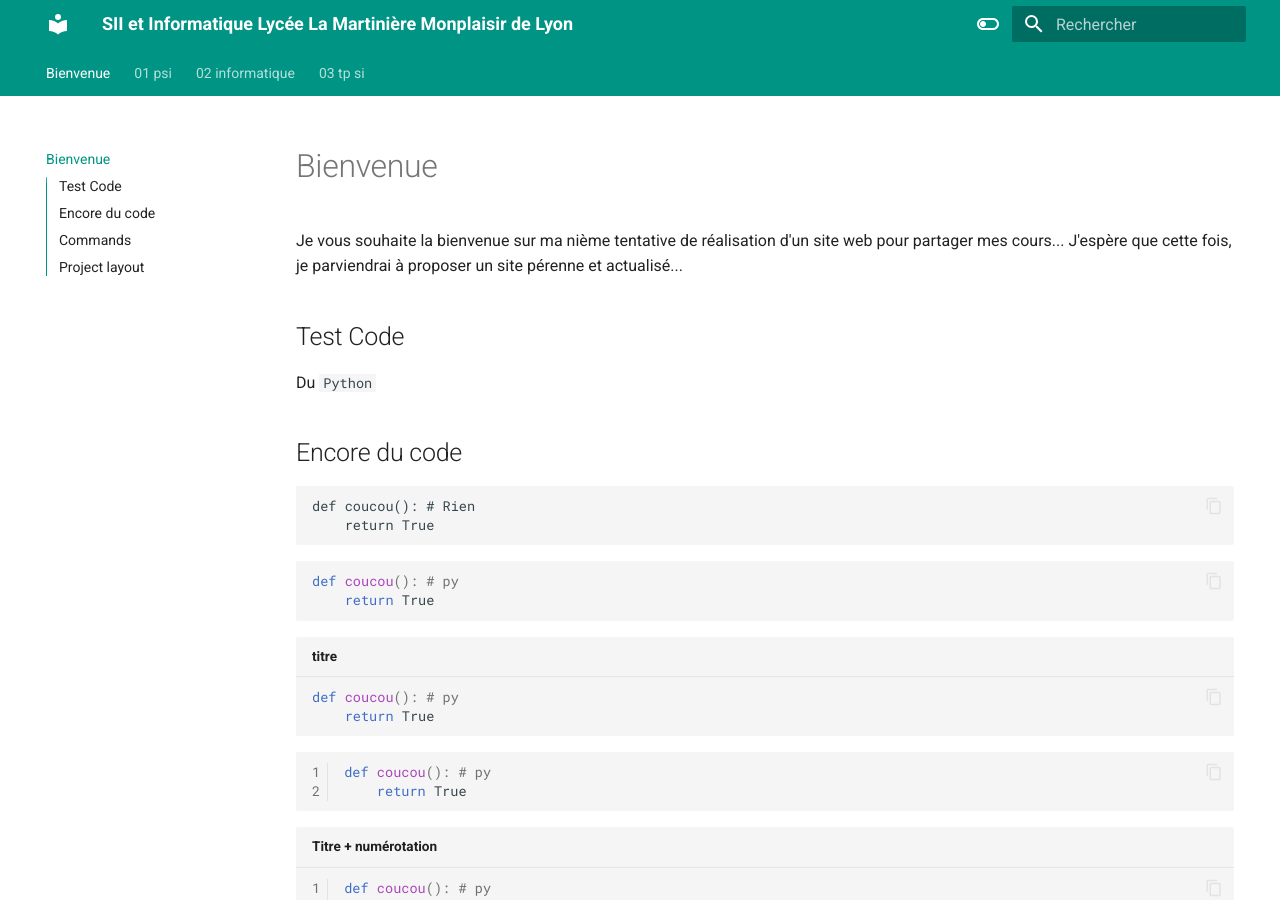
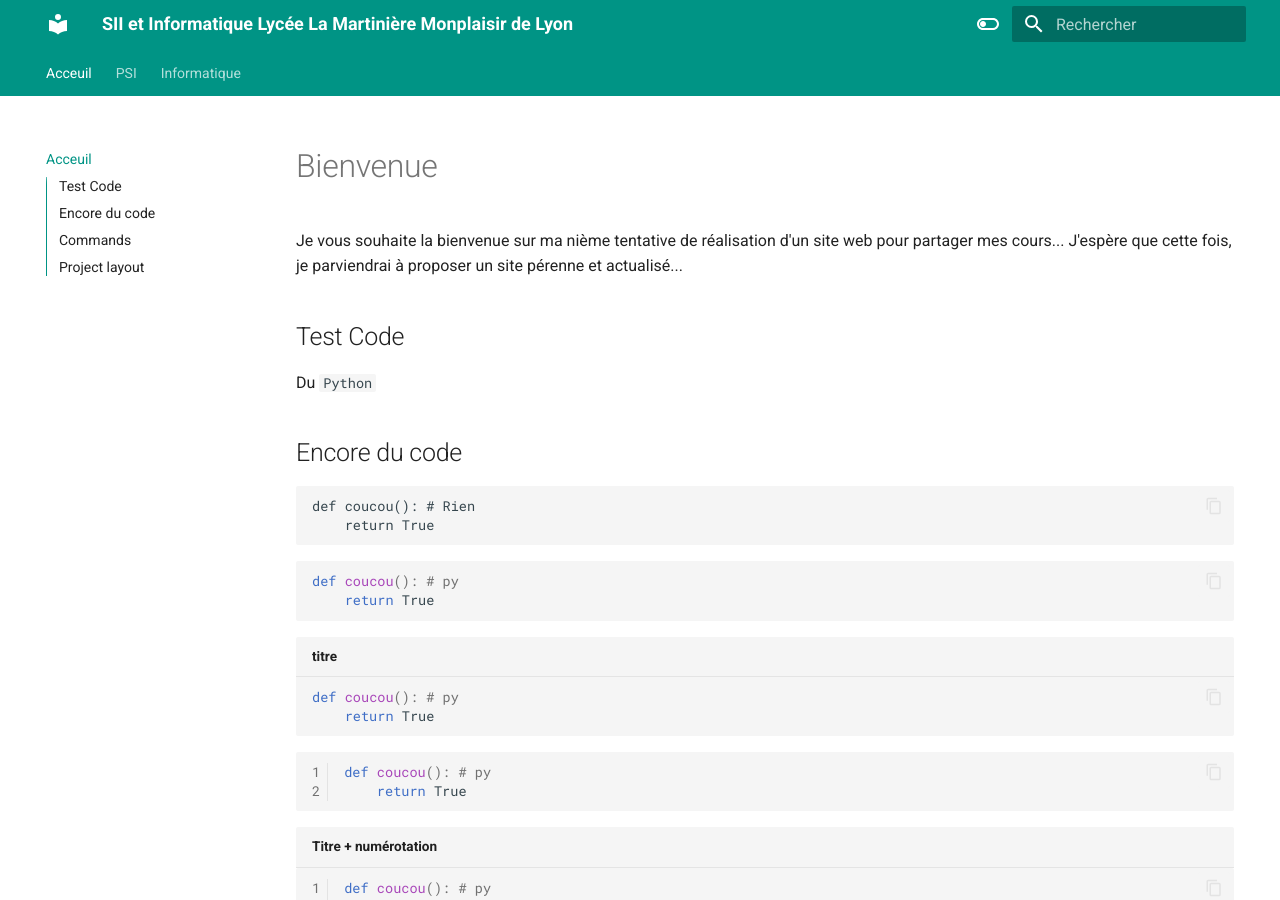
Before and after one commit to xpessoles/xpessoles.github.io, an MkDocs documentation site: the page built from docs/index.md, in a window 1280 px wide and 900 px high. Built offline with MkDocs 1.6.1 and Material for MkDocs 9.7.7, drawn with Linux system fonts in a browser that asks for light colours; old or Windows-style settings are respelled for this version of MkDocs; part of the change alters nothing that is shown.

```diff
--- a/mkdocs.yml
+++ b/mkdocs.yml
@@ -59,3 +59,13 @@ markdown_extensions:
 
 copyright: |
   &copy; 2024 <a href="https://github.com/xpessoles"  target="_blank" rel="noopener">Xavier Pessoles</a>
+
+
+pages:
+- Acceuil: 'index.md'
+- PSI:
+    - 'Cycle 1': '01_psi/Cycle_01.md'
+    - 'Cycle 2': '01_psi/Cycle_02.md'
+- Informatique:
+    - 'Cycle 1': '02_informatique/Cycle_01.md'
+    - 'Cycle 2': '02_informatique/Cycle_02.md'
```
